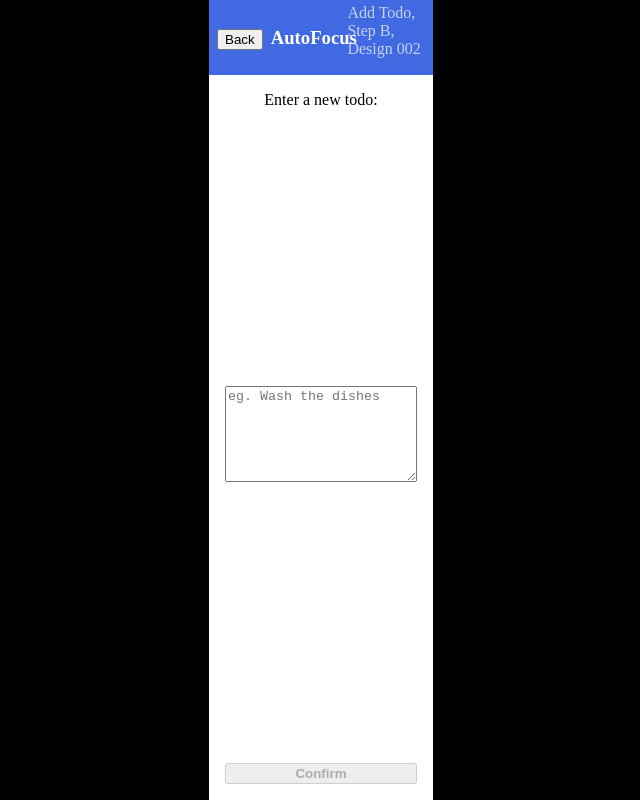
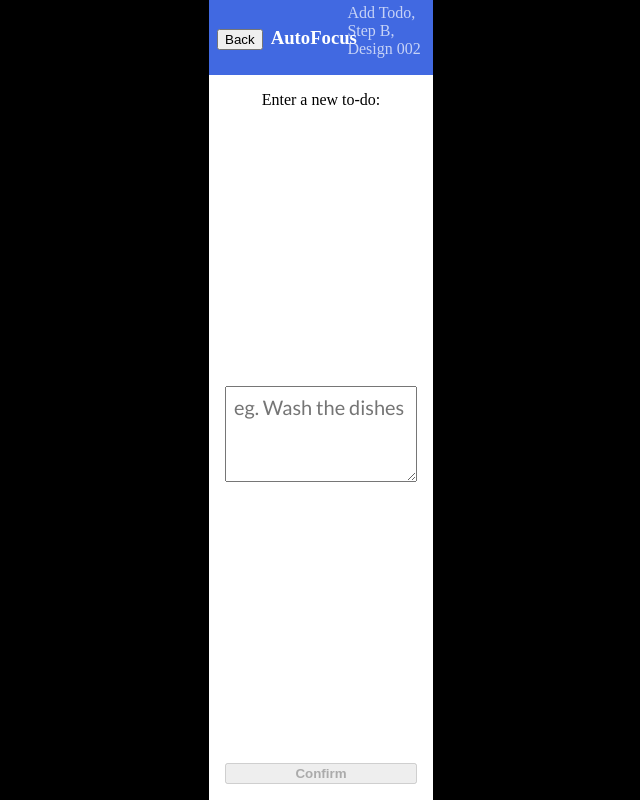
Before and after one commit to avidrucker/autofocus-ui, a React (Create React App) app: page /add-new in a window 1280 px wide. Shown: the whole page, without its empty margins (319-959 px from the left). Built offline with nearby package versions, Linux system fonts and the light colour scheme.

Commit message:
fix todo to to-do, apply theming

```diff
--- a/src/components/AddNewOrg.tsx
+++ b/src/components/AddNewOrg.tsx
@@ -3,6 +3,7 @@
 import { HeaderMol } from './HeaderMol';
 import { LinkBtnMol } from './LinkBtnMol';
 import { AppWrapper } from './AppWrapper';
+import { styles } from './theming';
 
 // import { LoggerAtom } from './LoggerAtom';
 
@@ -25,7 +26,7 @@
   };
 
   handleSubmit(event: any) {
-    alert('A todo was submitted: ' + this.state.value);
+    alert('A to-do was submitted: ' + this.state.value);
     event.preventDefault();
 	};
 
@@ -44,12 +45,12 @@
 				/>
 				{/* bg-green */}
 				<section className="flex flex-column justify-between h-100 pa3 tc">
-					<label htmlFor="todo-input">Enter a new todo:</label>
+					<label htmlFor="todo-input">Enter a new to-do:</label>
 					<section>
 						<textarea
 							onChange={this.handleChange}
 							id="todo-input"
-							className="w-100 h34"
+							className={`w-100 h34 pa2 ` + styles.textarea}
 							// style={{width: '100%'}}
 							placeholder="eg. Wash the dishes"
 							value={this.state.value}
@@ -58,7 +59,7 @@
 						{/* now {this.state.value.length} */}
 						{
 							this.state.btnDisabled && this.state.value !== "" &&
-							<label>Please make todo longer</label>
+							<label>Please make to-do longer</label>
 						}
 					</section>
 					{
@@ -93,7 +94,7 @@
 							<LinkBtnMol
 								className="b"
 								disabled={this.state.btnDisabled}
-								text="Confirm (default)"
+								text="Confirm"
 								to="/home"
 							/>
 						}
```
